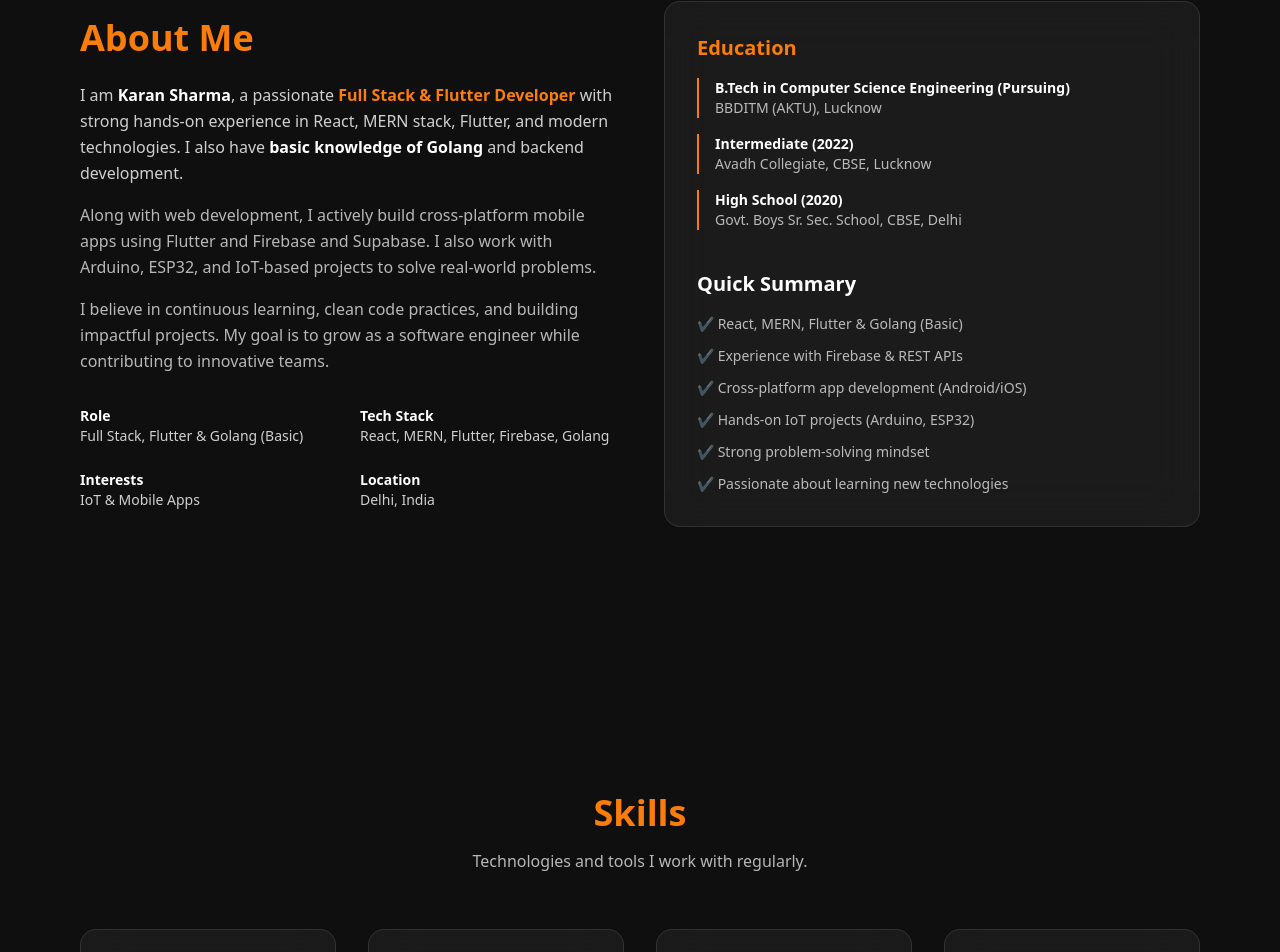
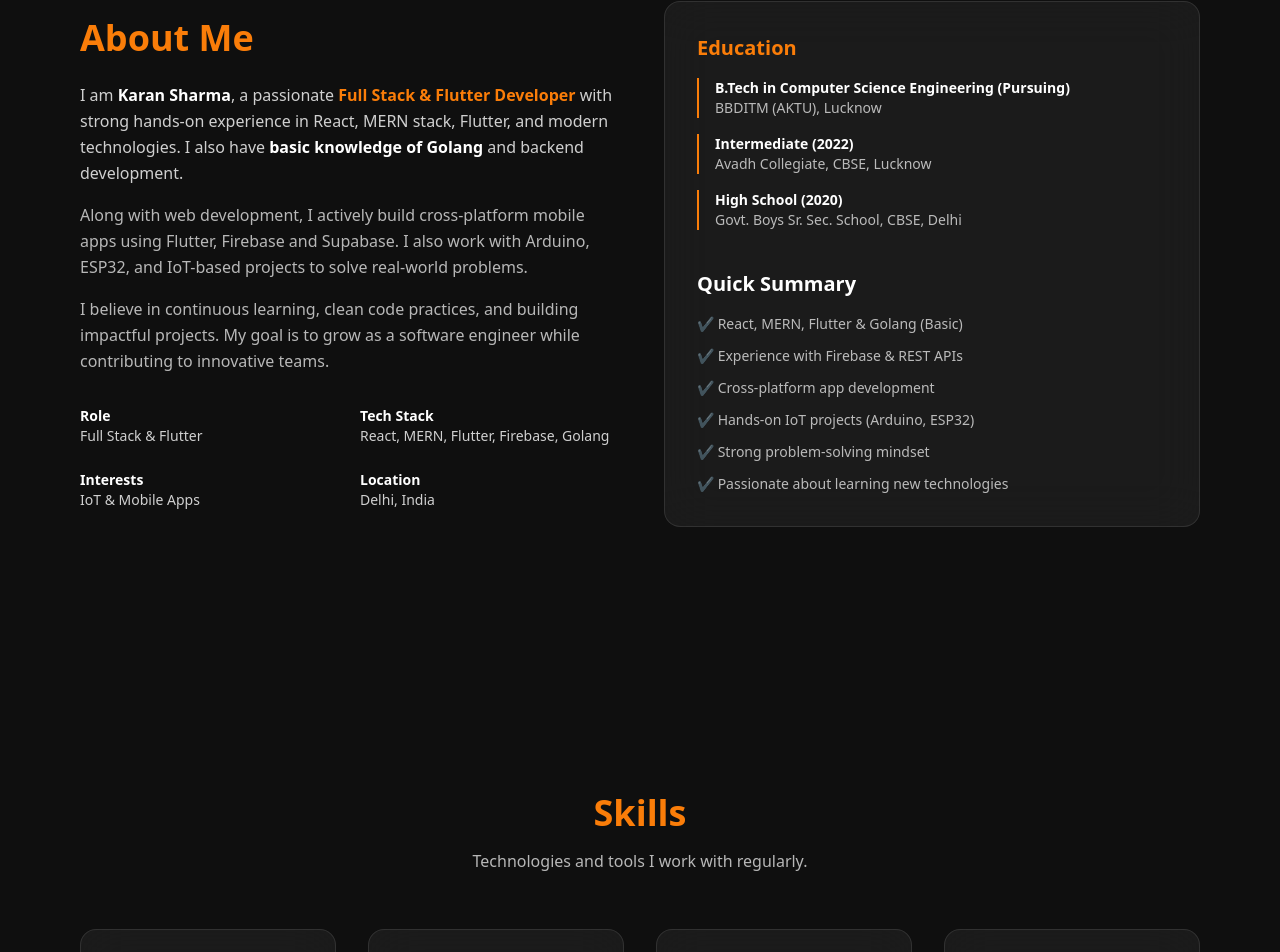
Before and after one commit to Karanx11/Portfolio, a React (Vite) app in the folder frontend/: page / in a window 1280 px wide. Shown: the part 956-1908 px from the top of the page. Built offline with nearby package versions, Linux system fonts and the light colour scheme.

Commit message:
Updated about section

```diff
--- a/frontend/src/pages/About.jsx
+++ b/frontend/src/pages/About.jsx
@@ -28,7 +28,7 @@ const About = () => {
 
           <p className="mt-4 text-white/70 leading-relaxed">
             Along with web development, I actively build cross-platform mobile
-            apps using Flutter and Firebase and Supabase. I also work with Arduino, ESP32,
+            apps using Flutter, Firebase and Supabase. I also work with Arduino, ESP32,
             and IoT-based projects to solve real-world problems.
           </p>
 
@@ -42,7 +42,7 @@ const About = () => {
           <div className="mt-8 grid grid-cols-2 gap-6 text-sm text-white/80">
             <div>
               <p className="font-semibold text-white">Role</p>
-              <p>Full Stack, Flutter & Golang (Basic)</p>
+              <p>Full Stack & Flutter </p>
             </div>
 
             <div>
@@ -106,7 +106,7 @@ const About = () => {
             <ul className="space-y-3 text-white/70 text-sm">
               <li>✔ React, MERN, Flutter & Golang (Basic)</li>
               <li>✔ Experience with Firebase & REST APIs</li>
-              <li>✔ Cross-platform app development (Android/iOS)</li>
+              <li>✔ Cross-platform app development</li>
               <li>✔ Hands-on IoT projects (Arduino, ESP32)</li>
               <li>✔ Strong problem-solving mindset</li>
               <li>✔ Passionate about learning new technologies</li>
```
